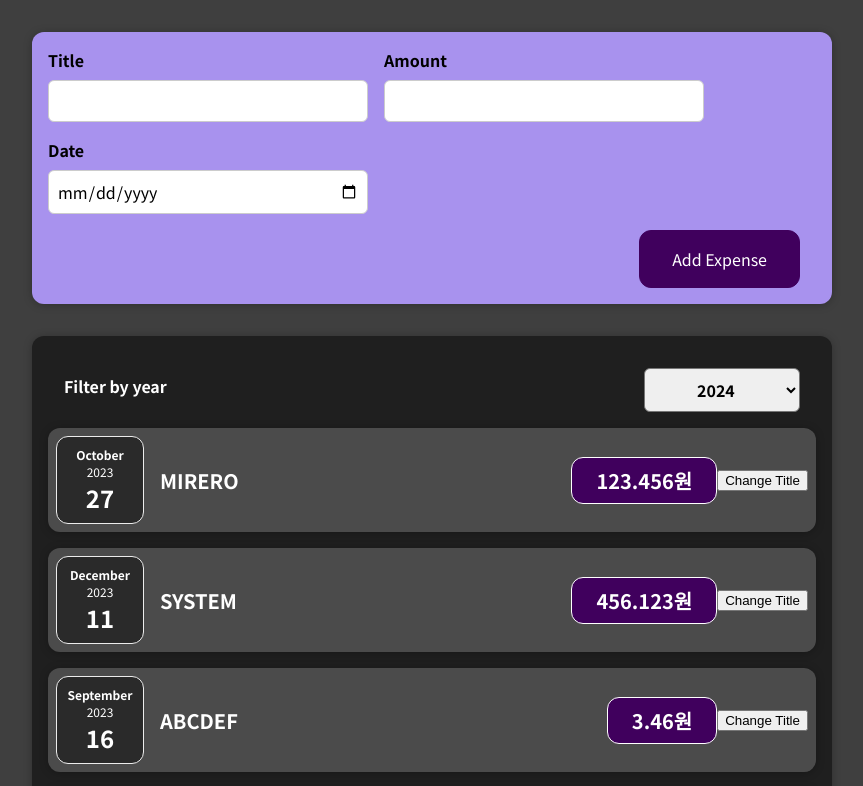
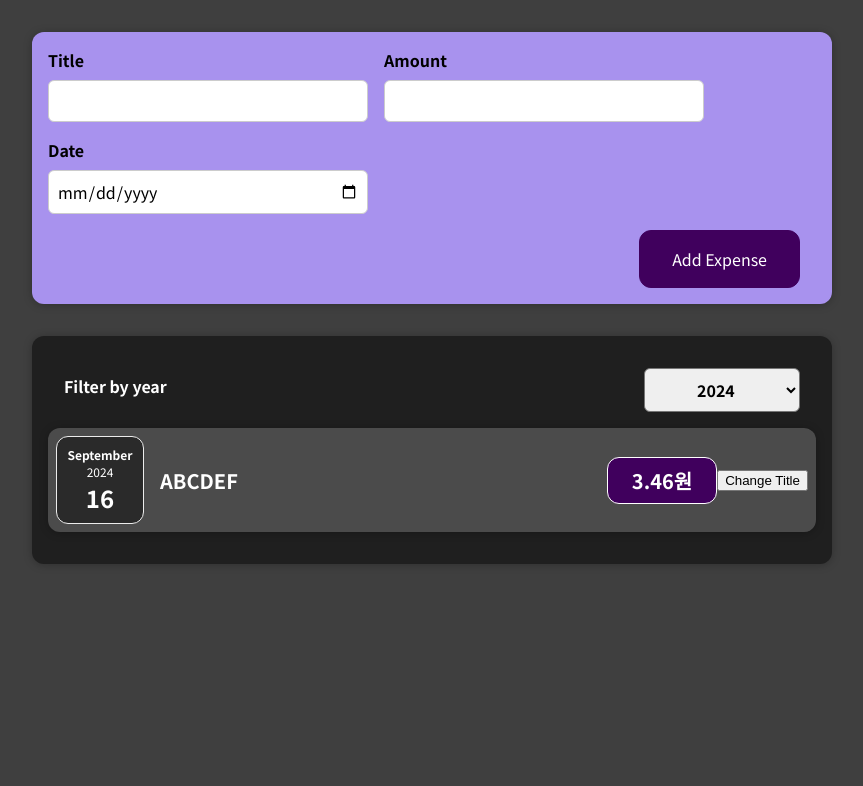
Before and after one commit to bora353/Udemy_React, a React (Create React App) app: page / in a window 1280 px wide. Shown: the top 786 px of the page, without its empty margins (208-1071 px from the left). Built offline with nearby package versions, Linux system fonts and the light colour scheme.

Commit message:
map 공부 중

```diff
--- a/src/App.js
+++ b/src/App.js
@@ -1,28 +1,35 @@
-import React from "react";
+import React, { useState } from "react";
 import Expenses from "./components/Expenses/Expenses";
 import NewExpense from "./components/NewExpense/NewExpense";
 
-const App = () => {
-  const expenses = [
-    { id: "e1", title: "MIRERO", amount: 123.456, date: new Date(2023, 9, 27) },
+const DUMMY_EXPENSES = [
+  { id: "e1", title: "MIRERO", amount: 123.456, date: new Date(2022, 9, 27) },
   {
     id: "e2",
     title: "SYSTEM",
     amount: 456.123,
-      date: new Date(2023, 11, 11),
+    date: new Date(2021, 11, 11),
   },
-    { id: "e3", title: "ABCDEF", amount: 3.46, date: new Date(2023, 8, 16) },
+  { id: "e3", title: "ABCDEF", amount: 3.46, date: new Date(2024, 8, 16) },
   { id: "e4", title: "GHI", amount: 321.4, date: new Date(2023, 8, 11) },
 ];
 
+const App = () => {
+  const [expenses123, setExpenses] = useState(DUMMY_EXPENSES);
+
   const addExpenseHandler = (expense) => {
-    console.log("In App.js !", expense);
+    //console.log("In App.js !", expense);
+
+    setExpenses((prevExpenses) => {
+      //return [expense, ...prevExpenses];
+      return [...prevExpenses, expense];
+    });
   };
 
   return (
     <div>
       <NewExpense onAddExpense={addExpenseHandler} />
-      <Expenses items={expenses} />
+      <Expenses items={expenses123} />
     </div>
   );
 };
--- a/src/components/Expenses/Expenses.js
+++ b/src/components/Expenses/Expenses.js
@@ -12,13 +12,27 @@ const Expenses = (props) => {
     setFilteredYear(selectedYear);
   };
 
+  const filterExpenses = props.items.filter((expense) => {
+    return expense.date.getFullYear().toString() === filteredYear;
+  });
+
   return (
     <Card className="expenses">
       <ExpenseFilter
         selected={filteredYear}
         onChangeFilter={filterChangeHandler}
       />
-      <ExpenseItem
+
+      {filterExpenses.map((expense) => (
+        <ExpenseItem
+          key={expense.id}
+          title={expense.title}
+          amount={expense.amount}
+          date={expense.date}
+        />
+      ))}
+
+      {/* <ExpenseItem
         title={props.items[0].title}
         amount={props.items[0].amount}
         date={props.items[0].date}
@@ -37,7 +51,7 @@ const Expenses = (props) => {
         title={props.items[3].title}
         amount={props.items[3].amount}
         date={props.items[3].date}
-      />
+      /> */}
     </Card>
   );
 };
```
Lines whose indentation alone changed are shown as unchanged.
